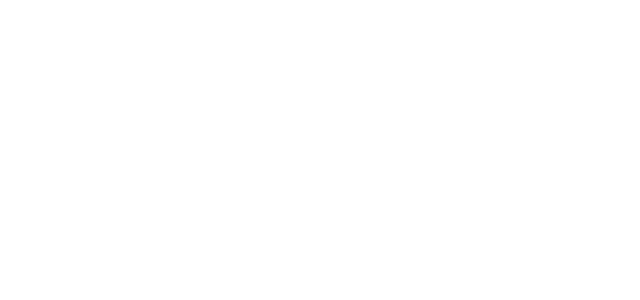
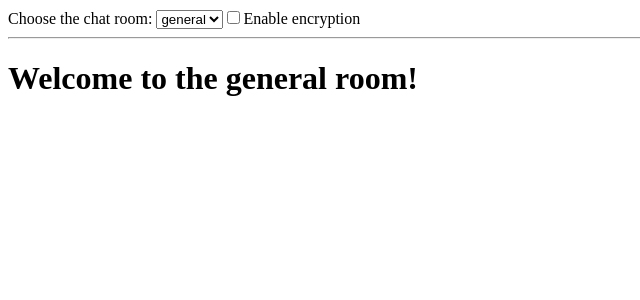
Before and after one commit to mehdi80/learninig-react-challenges, a React (Vite) app: page / in a window 1280 px wide. Shown: the top 300 px of the page, without its empty margins (0-640 px from the left). Built offline with nearby package versions, Linux system fonts and the light colour scheme.

Commit message:
add task

```diff
--- a/src/App.tsx
+++ b/src/App.tsx
@@ -1,8 +1,39 @@
+import { useState } from "react";
+import { createEncryptedConnection, createUnencryptedConnection } from "./chat";
+import ChatRoom from "./chat-room";
 
-function App() {
-  return <>
-
-  </>
+export default function App() {
+  const [roomId, setRoomId] = useState('general');
+  const [isEncrypted, setIsEncrypted] = useState(false);
+  return (
+    <>
+      <label>
+        Choose the chat room:{' '}
+        <select
+          value={roomId}
+          onChange={e => setRoomId(e.target.value)}
+        >
+          <option value="general">general</option>
+          <option value="travel">travel</option>
+          <option value="music">music</option>
+        </select>
+      </label>
+      <label>
+        <input
+          type="checkbox"
+          checked={isEncrypted}
+          onChange={e => setIsEncrypted(e.target.checked)}
+        />
+        Enable encryption
+      </label>
+      <hr />
+      <ChatRoom
+        roomId={roomId}
+        createConnection={isEncrypted ?
+          createEncryptedConnection :
+          createUnencryptedConnection
+        }
+      />
+    </>
+  );
 }
-
-export default App
--- /dev/null
+++ b/src/chat-room.tsx
@@ -0,0 +1,12 @@
+import { useEffect } from "react";
+
+export default function ChatRoom({ roomId, createConnection }:{roomId:string,createConnection:(roomId:string) => any}) {
+  useEffect(() => {
+    const connection = createConnection(roomId);
+    connection.connect();
+    return () => connection.disconnect();
+    // eslint-disable-next-line react-hooks/exhaustive-deps
+  }, [roomId]);
+
+  return <h1>Welcome to the {roomId} room!</h1>;
+}
--- /dev/null
+++ b/src/chat.ts
@@ -0,0 +1,23 @@
+export function createEncryptedConnection(roomId:string) {
+  // A real implementation would actually connect to the server
+  return {
+    connect() {
+      console.log('✅ 🔐 Connecting to "' + roomId + '... (encrypted)');
+    },
+    disconnect() {
+      console.log('❌ 🔐 Disconnected from "' + roomId + '" room (encrypted)');
+    }
+  };
+}
+
+export function createUnencryptedConnection(roomId:string) {
+  // A real implementation would actually connect to the server
+  return {
+    connect() {
+      console.log('✅ Connecting to "' + roomId + '... (unencrypted)');
+    },
+    disconnect() {
+      console.log('❌ Disconnected from "' + roomId + '" room (unencrypted)');
+    }
+  };
+}
```
